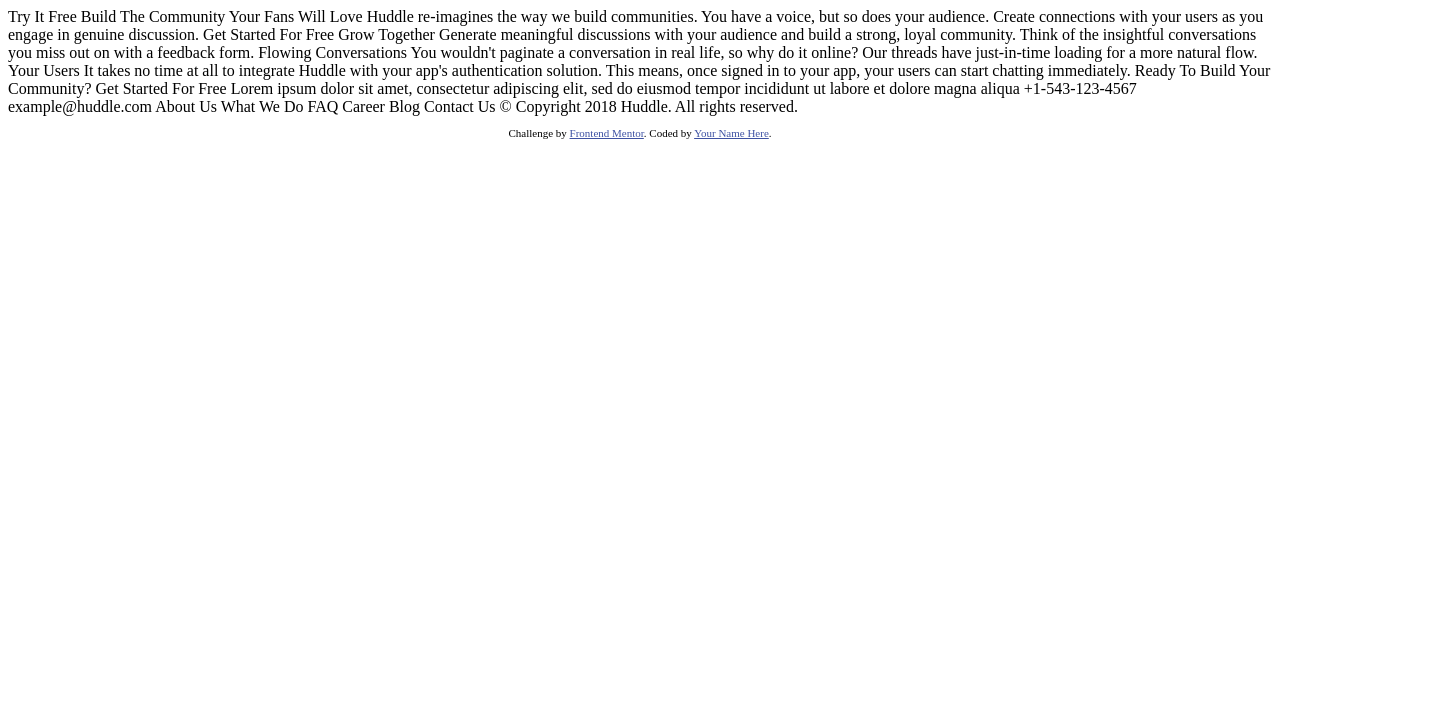
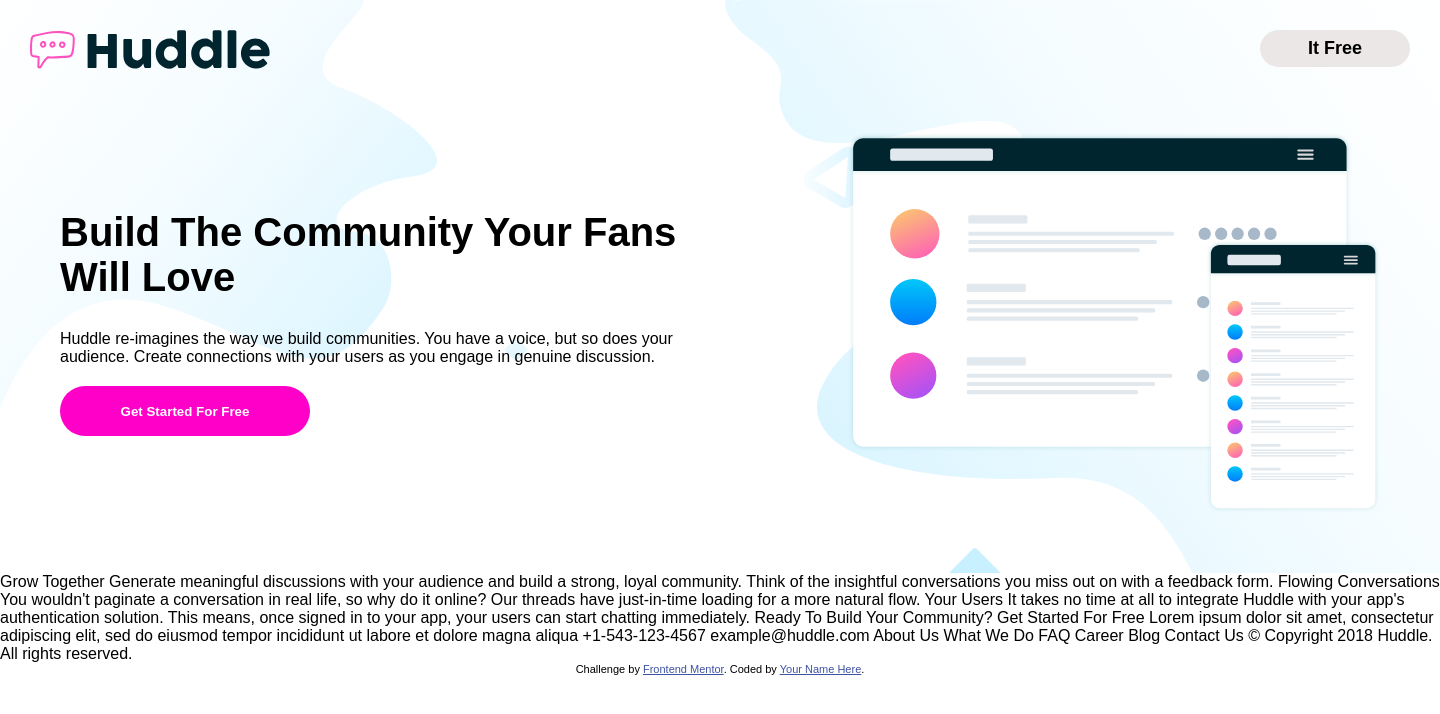
Before and after one commit to GLeoon/huddle-landing-page-challenge-hub, a plain HTML site: page index.html in a window 1280 px wide. Shown: the whole page, 1440 px wide, since content can reach past the window. Drawn offline with Linux system fonts and the light colour scheme.

Commit message:
first try

```diff
--- a/index.html
+++ b/index.html
@@ -5,6 +5,7 @@
   <meta name="viewport" content="width=device-width, initial-scale=1.0"> <!-- displays site properly based on user's device -->
 
   <link rel="icon" type="image/png" sizes="32x32" href="./images/favicon-32x32.png">
+  <link rel="stylesheet" href="style.css">
 
   <title>Frontend Mentor | Huddle landing page with alternating feature blocks</title>
 
@@ -16,14 +17,25 @@
 </head>
 <body>
 
-  Try It Free
+  <header>
+    <section class="header__titles">
+      <img class="huddler" src="images/logo.svg">
+      <button class="header__button_one" type="button">It Free</button>
+    </section>
+    <section class="middle__header">
+      <div class="header__content">
+        <h2 class="header__title__content">Build The Community Your Fans Will Love</h2>
+        <p class="header__text">Huddle re-imagines the way we build communities. You have a voice, but so does your audience.
+          Create connections with your users as you engage in genuine discussion. </p>
+        <button class="header__button_two" type="button">Get Started For Free</button>
+      </div>
+      <img id="header__img" src="images/illustration-mockups.svg">
 
-  Build The Community Your Fans Will Love
+    </section>
+  </header>
 
-  Huddle re-imagines the way we build communities. You have a voice, but so does your audience.
-  Create connections with your users as you engage in genuine discussion.
 
-  Get Started For Free
+
 
   Grow Together
 
--- /dev/null
+++ b/style.css
@@ -0,0 +1,91 @@
+* {
+    margin: 0;
+    padding: 0;
+    outline: 0;
+    box-sizing: border-box;
+    font-family: Arial, Helvetica, sans-serif;
+}
+
+body{
+    align-items: center;
+    width: 1440px;
+    /* display: flex;
+    flex-direction: column;
+    justify-content: center;
+    align-items: center; */
+}
+
+header{
+    background-image: url(images/bg-hero-desktop.svg);
+}
+
+.middle__header{
+    display: flex;
+
+}
+
+.header__titles{
+    display: inline-flex;
+    justify-content: space-between;
+    padding: 30px 30px 0 30px;
+    width: 100%;
+
+}
+
+.huddler{
+    font-weight:800;
+    font-size: xx-large;
+}
+
+.header__button_one{
+    background-color: rgb(235, 231, 231);
+    color: rgb(0, 0, 0);
+    font-weight: 900;
+    font-size: large;
+    height: 37px;
+    width: 150px;
+    border-radius: 30px;
+    cursor: pointer;
+    border: 0;
+}
+
+.header__button_one:hover{
+    color: rgb(146, 145, 145);
+}
+
+.header__content{
+    padding: 60px;
+    display: flex;
+    flex-direction: column;
+    justify-content: center;
+}
+
+.header__title__content{
+    padding-bottom: 30px;
+    font-size: 40px;
+}
+
+.header__text{
+    padding-bottom: 20px;
+}
+
+#header__img{
+    width: 700px;
+    height: 500px;
+    padding: 60px;
+}
+
+.header__button_two{
+    background-color: rgb(255, 0, 200);
+    color: white;
+    font-weight: 700;
+    height: 50px;
+    width: 250px;
+    border-radius: 30px;
+    cursor: pointer;
+    border: 0;
+}
+
+.header__button_two:hover{
+    background-color: rgb(255, 155, 222);
+}
```
